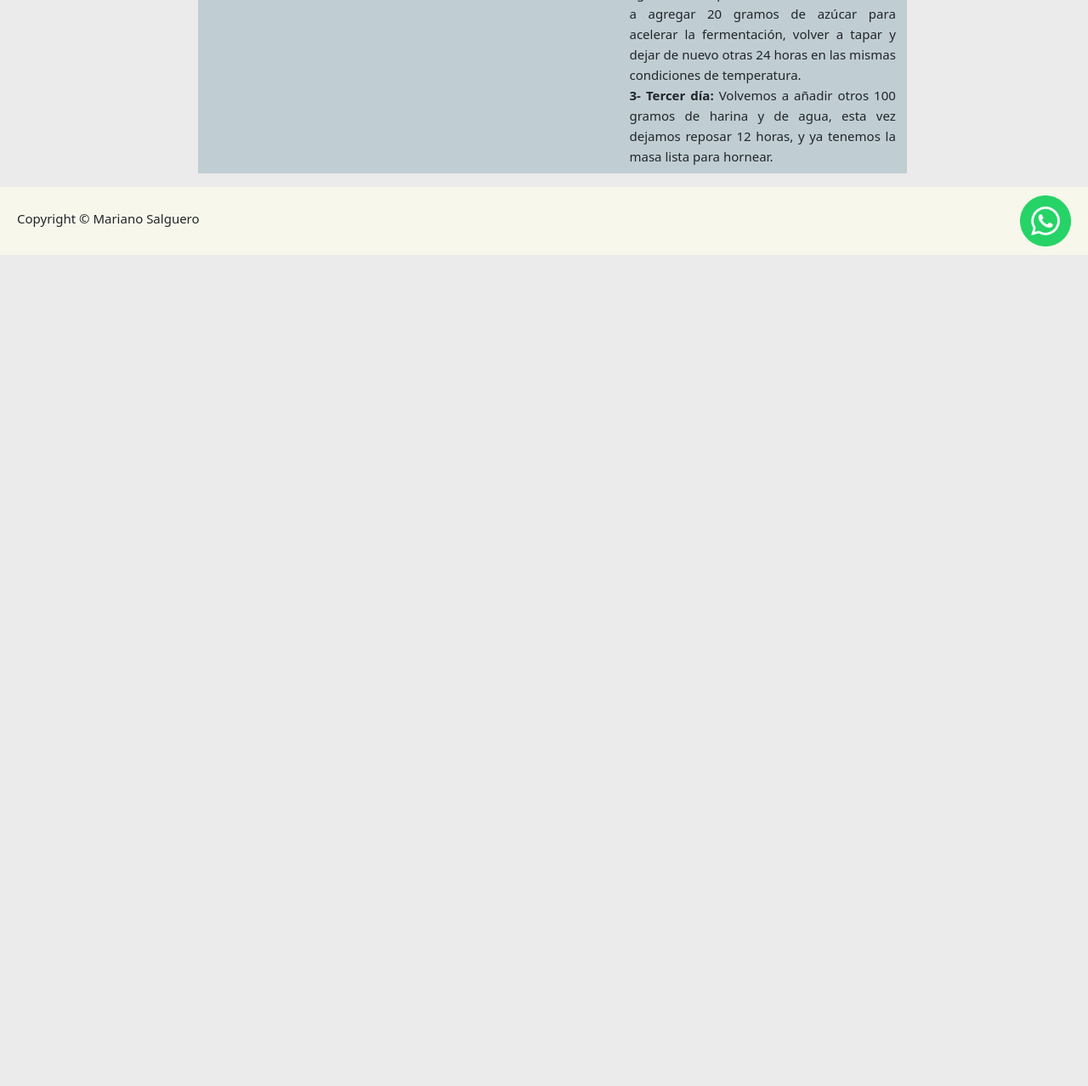
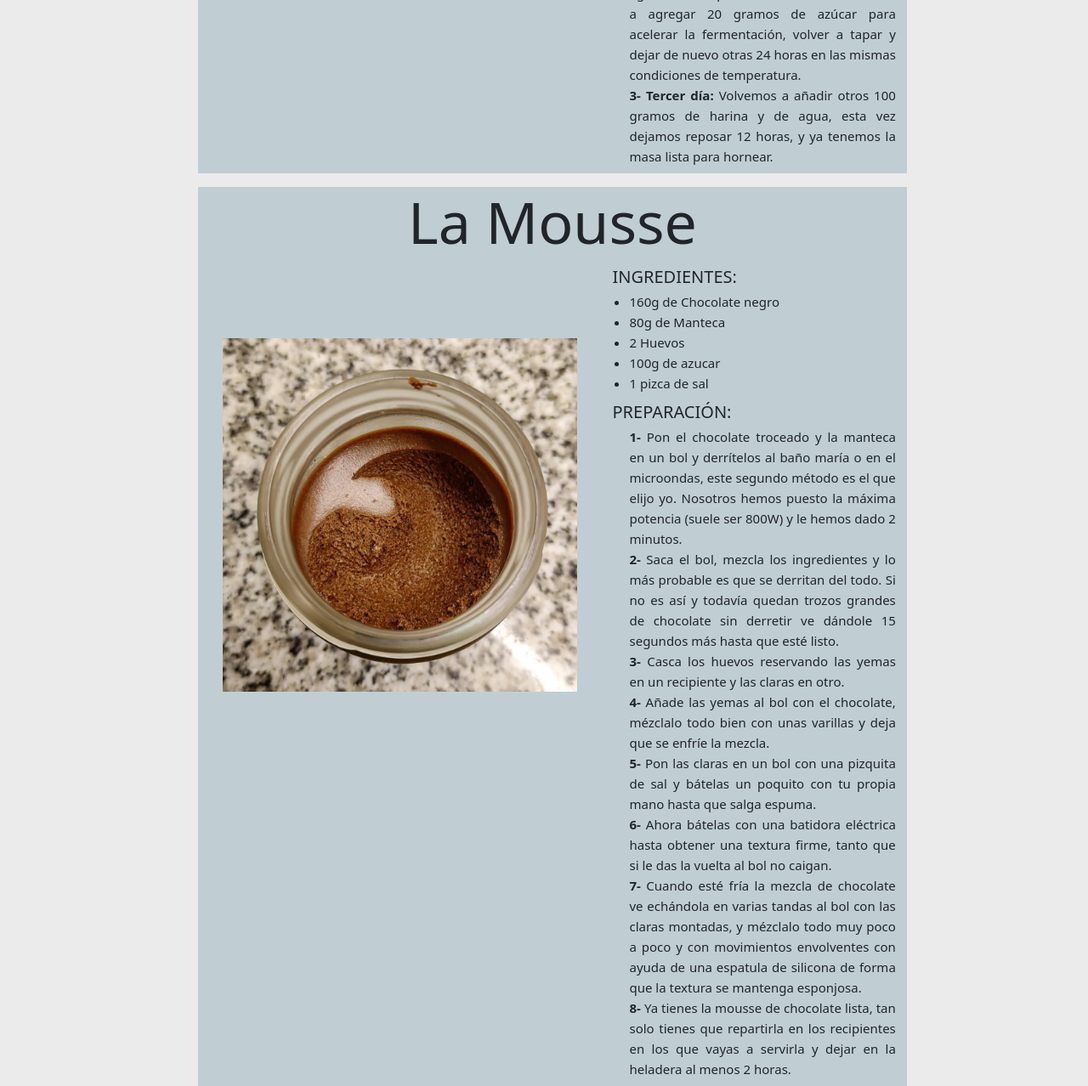
Before and after one commit to MaLuSaEd/Lucomadre, a website: page Recetas.html in a window 1280 px wide. Shown: the part 649-1927 px from the top of the page at 85% size. Before the commit the page ends 949 px from the top, so only its background shows below. Drawn offline with nearby package versions, Linux system fonts and the light colour scheme; a web font is replaced by a local one.

Commit message:
agregue nueva receta

```diff
--- a/Recetas.html
+++ b/Recetas.html
@@ -114,6 +114,51 @@
 
 				</li>
 
+				<li class="recetas__item">
+
+					<h3 class="recetas__item__nombre">La Mousse</h2>
+
+					<section class="recetas__item__fotoYdescripcion">
+
+						<picture class="recetas__item__foto">
+							<img class="recetas__item__img" src="./Media/Fotos/mousse3.jpg" alt="Mousse">
+						</picture>
+
+						<div class="recetas__item__descripcion">
+							<div class="recetas__item__descripcion__ingredientes">
+								<h2 class="recetas__item__descripcion__titulo" >INGREDIENTES:</h2>
+
+								<ul class="recetas__item__descripcion__ingredientes__lista">
+									<li>160g de Chocolate negro</li>
+									<li>80g de Manteca</li>
+									<li>2 Huevos</li>
+									<li>100g de azucar</li>
+									<li>1 pizca de sal</li>
+								</ul>
+							</div>
+
+							<div class="recetas__item__descripcion__preparacion">
+								<h2 class="recetas__item__descripcion__titulo">PREPARACIÓN:</h2>
+
+								<ul class="recetas__item__descripcion__preparacion__pasos">
+									<li> <span class="letra--negrita">1- </span> Pon el chocolate troceado y la manteca en un bol y derrítelos al baño maría o en el microondas, este segundo método es el que elijo yo. Nosotros hemos puesto la máxima potencia (suele ser 800W) y le hemos dado 2 minutos.</li>
+									<li> <span class="letra--negrita">2- </span> Saca el bol, mezcla los ingredientes y lo más probable es que se derritan del todo. Si no es así y todavía quedan trozos grandes de chocolate sin derretir ve dándole 15 segundos más hasta que esté listo.</li>
+									<li> <span class="letra--negrita">3- </span> Casca los huevos reservando las yemas en un recipiente y las claras en otro.</li>
+									<li> <span class="letra--negrita">4- </span> Añade las yemas al bol con el chocolate, mézclalo todo bien con unas varillas y deja que se enfríe la mezcla.</li>
+									<li> <span class="letra--negrita">5- </span> Pon las claras en un bol con una pizquita de sal y bátelas un poquito con tu propia mano hasta que salga espuma. </li>
+									<li> <span class="letra--negrita">6- </span> Ahora bátelas con una batidora eléctrica hasta obtener una textura firme, tanto que si le das la vuelta al bol no caigan. </li>
+									<li> <span class="letra--negrita">7- </span> Cuando esté fría la mezcla de chocolate ve echándola en varias tandas al bol con las claras montadas, y mézclalo todo muy poco a poco y con movimientos envolventes con ayuda de una espatula de silicona de forma que la textura se mantenga esponjosa. </li>
+									<li> <span class="letra--negrita">8- </span> Ya tienes la mousse de chocolate lista, tan solo tienes que repartirla en los recipientes en los que vayas a servirla y dejar en la heladera al menos 2 horas. </li>
+
+								</ul>
+							</div>
+						</div>
+
+					</section>
+				</div>
+
+			</li>
+
 			</ul>
 
 		</section>
```
